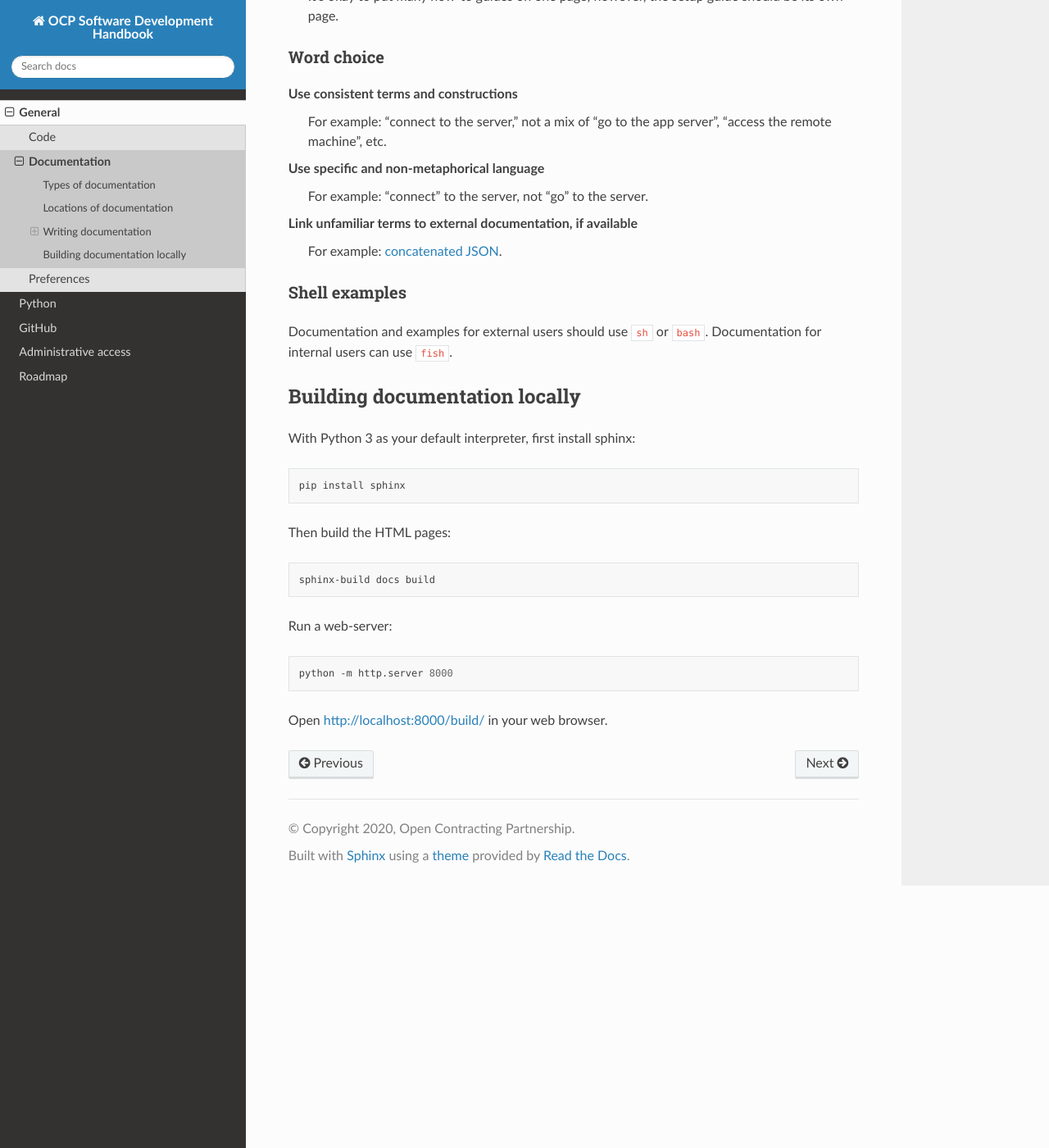
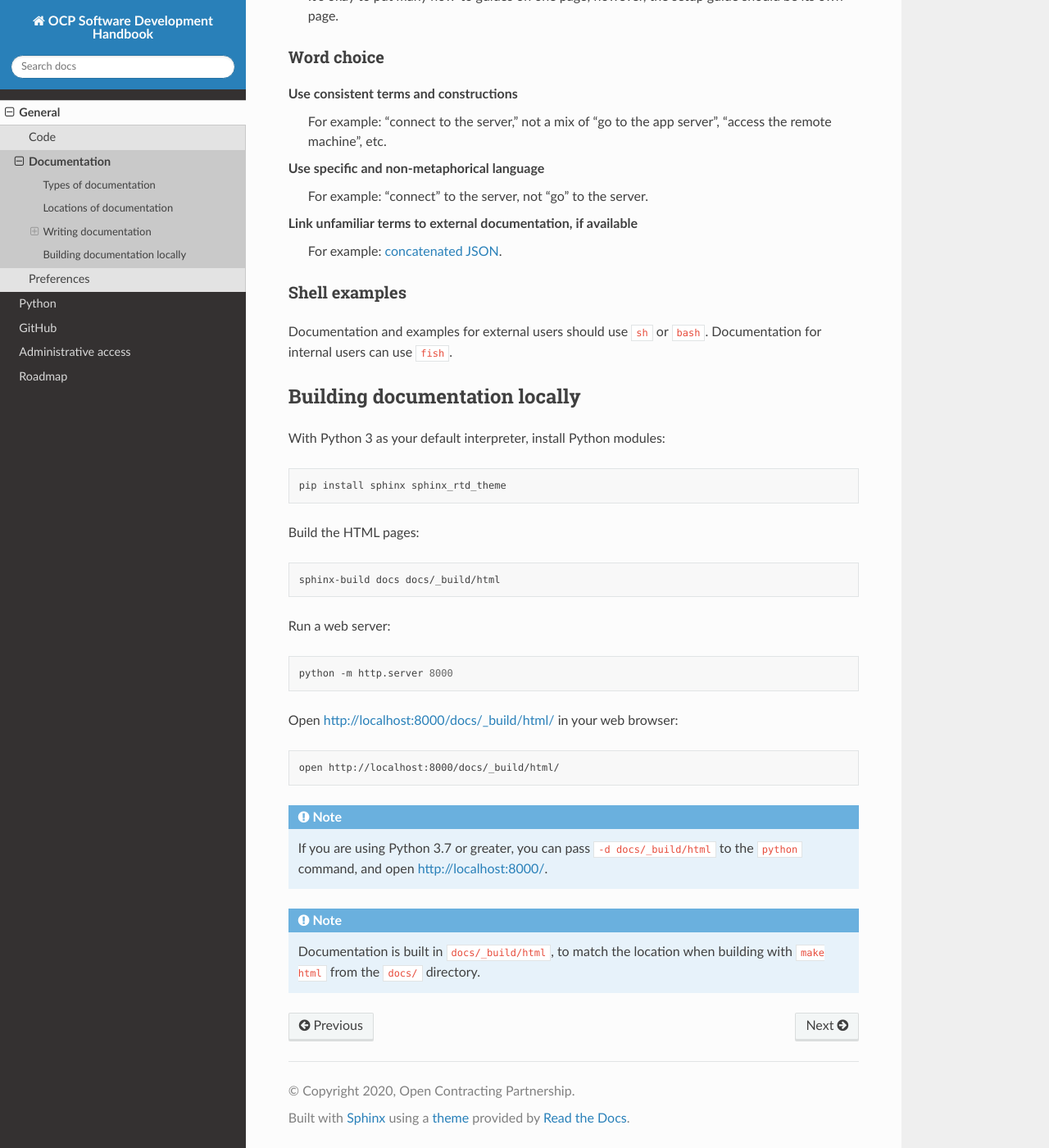
Before and after one commit to open-contracting/software-development-handbook, a Sphinx documentation site: the page built from docs/general/documentation.rst, in a window 1280 px wide and 1400 px high, scrolled down 877 px. Shown: the whole window at 82% size. Built offline with Sphinx 7.4.7 and the Read the Docs theme 2.0.0, drawn with Linux system fonts in a browser that asks for light colours.

Commit message:
Update "Building documentation locally"

```diff
--- a/docs/general/documentation.rst
+++ b/docs/general/documentation.rst
@@ -51,24 +51,36 @@ Shell examples
 Documentation and examples for external users should use ``sh`` or ``bash``. Documentation for internal users can use ``fish``.
 
 Building documentation locally
---------------------------------
+------------------------------
 
-With Python 3 as your default interpreter, first install sphinx:
+With Python 3 as your default interpreter, install Python modules:
 
 .. code-block:: bash
 
-  pip install sphinx
+   pip install sphinx sphinx_rtd_theme
 
-Then build the HTML pages:
+Build the HTML pages:
 
 .. code-block:: bash
 
-  sphinx-build docs build
+   sphinx-build docs docs/_build/html
 
-Run a web-server:
+Run a web server:
 
 .. code-block:: bash
 
-  python -m http.server 8000
+   python -m http.server 8000
 
-Open http://localhost:8000/build/ in your web browser.
+Open http://localhost:8000/docs/_build/html/ in your web browser:
+
+.. code-block:: bash
+
+   open http://localhost:8000/docs/_build/html/
+
+.. note::
+
+   If you are using Python 3.7 or greater, you can pass ``-d docs/_build/html`` to the ``python`` command, and open http://localhost:8000/.
+
+.. note::
+
+   Documentation is built in ``docs/_build/html``, to match the location when building with ``make html`` from the ``docs/`` directory.
```
